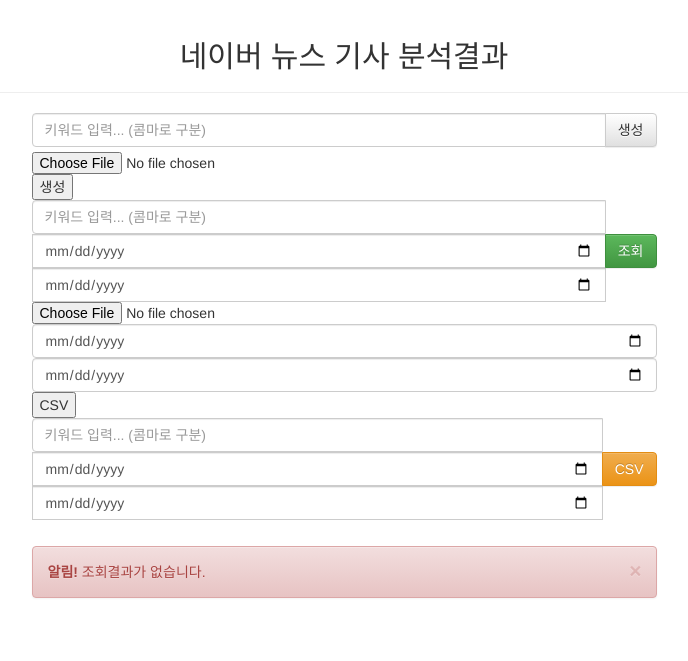
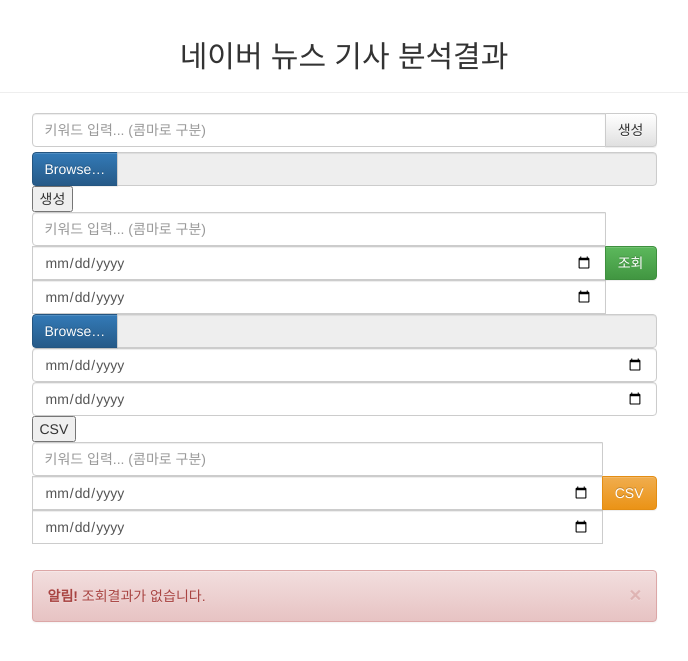
Before and after one commit to sssssqew/navernewscrawler, a Django app: template crawler/templates/crawler/search.html in a window 1280 px wide. Shown: the top 661 px of the page, without its empty margins (296-984 px from the left). Run offline with Django 3.2, Linux system fonts and the light colour scheme; the template is opened without the code that fills it, so the values that code supplies are empty; parts of the project's set-up code (start-up, migrations or seed data) failed here and were passed over; some libraries are stand-ins or nearby versions.

Commit message:
파일입력 뷰 수정

```diff
--- a/crawler/templates/crawler/base.html
+++ b/crawler/templates/crawler/base.html
@@ -40,15 +40,22 @@
 		  </div>
 	    </form>
 
-	   <!-- 파일 입력  -->
+
 		<form action="{% url 'keyword_store' %}" method="post" enctype="multipart/form-data">
 	   	{% csrf_token %}
 		<div class="col-lg-6 col-lg-offset-3">
-            <input type="file" name="file" id="file" />
+		   <div class="input-group">
+                <label class="input-group-btn">
+                    <span class="btn btn-primary">
+                        Browse… <input type="file" name="file" id="file" style="display: none;">
+                    </span>
+                </label>
+                <input type="text" id="fname" class="form-control" readonly="">
+            </div>
 		    <input type="submit" value="생성" />
          </div>
         </form>
-	   <!-- 끝 -->
+
 
 	    <form action="{% url 'keyword_list' %}" method="POST">
 	        	{% csrf_token %}
@@ -64,18 +71,25 @@
 		  </div>
 	    </form>
 
-		<!-- <br><br> -->
+
 	   <!-- 파일 입력  -->
 	   <form action="{% url 'download_to_csv' %}" method="post" enctype="multipart/form-data">
 	   	{% csrf_token %}
 		<div class="col-lg-6 col-lg-offset-3">
-            <input type="file" name="file" id="file" />
+		   <div class="input-group">
+                <label class="input-group-btn">
+                    <span class="btn btn-primary">
+                        Browse… <input type="file" name="file" id="file" style="display: none;">
+                    </span>
+                </label>
+                <input type="text" id="fname" class="form-control" readonly="">
+            </div>
             <input type="date" class="form-control" name="start_date_search" placeholder="from">
 		    <input type="date" class="form-control" name="end_date_search" placeholder="to">
 		    <input type="submit" value="CSV" />
          </div>
         </form>
-	   <!-- 끝 -->
+
 
 	    <form action="{% url 'download_to_csv' %}" method="POST">
 	        	{% csrf_token %}
--- a/crawler/templates/crawler/search.html
+++ b/crawler/templates/crawler/search.html
@@ -69,5 +69,22 @@
     });
 </script>
 {% endif %}
+<script type="text/javascript">
+// show file information
+  $(document).ready( function() {
+      $(':file').on('fileselect', function(event, numFiles, label) {
+          console.log(numFiles);
+          console.log(label);
+      });
+      // show file name
+      $(document).on('change', ':file', function() {
+          var input = $(this),
+              numFiles = input.get(0).files ? input.get(0).files.length : 1,
+              label = input.val().replace(/\\/g, '/').replace(/.*\//, '');
+          input.trigger('fileselect', [numFiles, label]);
+          $('#fname').val(label);
+      });
+    });
 
+</script>
 {% endblock %}
```
Lines whose indentation alone changed are shown as unchanged.
